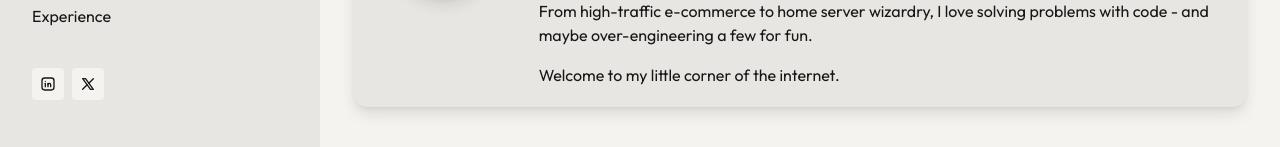
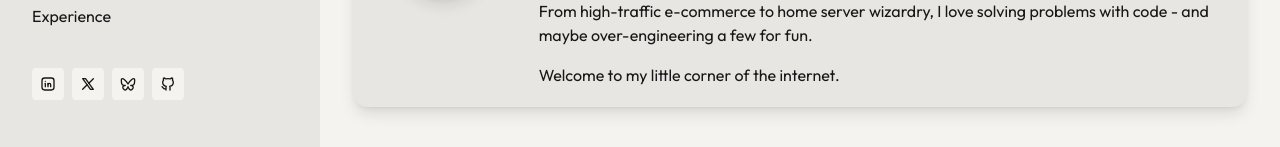
Before and after one commit to danielhall/nextjs-daniel-hall-blog, a Next.js app: page / in a window 1280 px wide. Shown: the part 189-336 px from the top of the page. Built offline with nearby package versions, Linux system fonts and the light colour scheme.

Commit message:
feat: add GitHub and Bluesky links to Sidebar component

```diff
--- a/src/components/sidebar/index.tsx
+++ b/src/components/sidebar/index.tsx
@@ -4,6 +4,8 @@ import {
   TbLayoutSidebarLeftCollapse,
   TbBrandLinkedin,
   TbBrandX,
+  TbBrandGithub,
+  TbBrandBluesky
 } from "react-icons/tb";
 import Link from "next/link";
 import { TechStackModal } from "@/components/stack-modal";
@@ -83,6 +85,20 @@ const Sidebar = ({ sidebarOpen, setSidebarOpen }: SidebarProps) => {
             >
             <TbBrandX className="w-8 h-8 bg-background p-2 rounded" />
           </a>
+          <a
+              target="_blank"
+              href="https://bsky.app/profile/danieljohnh.bsky.social"
+              className="inline-block flex items-top mt-4"
+            >
+            <TbBrandBluesky className="w-8 h-8 bg-background p-2 rounded" />
+          </a>
+          <a
+              target="_blank"
+              href="https://github.com/danielhall"
+              className="inline-block flex items-top mt-4"
+            >
+            <TbBrandGithub className="w-8 h-8 bg-background p-2 rounded" />
+          </a>
         </div>
         <div className="mt-auto px-8 py-4 text-sm flex items-center space-x-2">
           <span className="text-foreground/30">© {new Date().getFullYear()} Daniel Hall</span>
```
Lines whose indentation alone changed are shown as unchanged.
